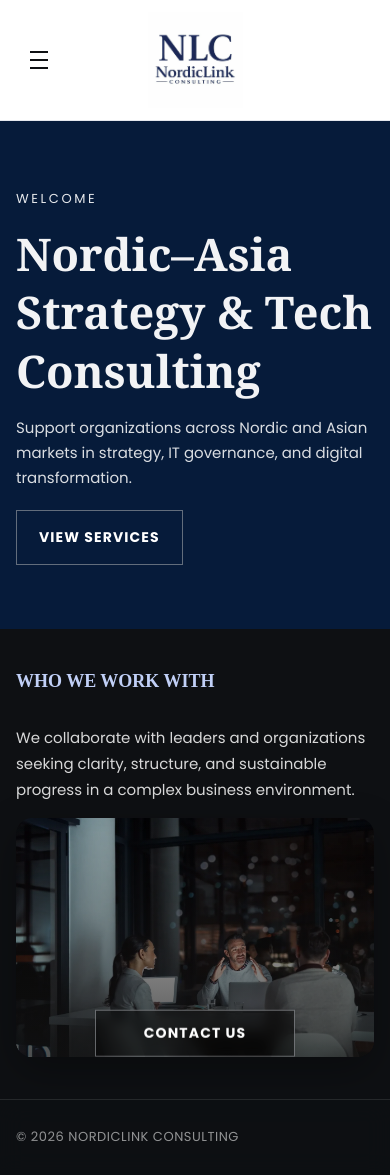
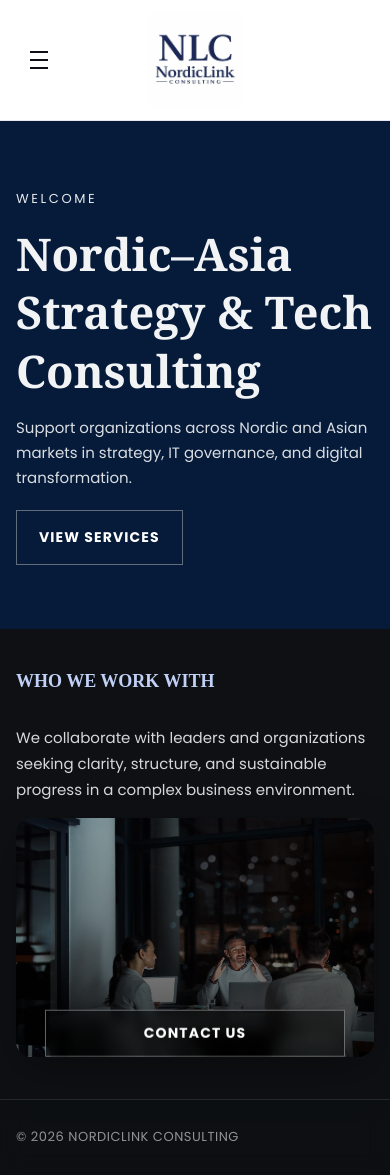
Before and after one commit to jeanalbertsen-svg/nordiclink-site, a React (Vite) app: page / in a window 390 px wide. Built offline with nearby package versions, Linux system fonts and the light colour scheme; the HTML template or start-up script is replaced by a standard one; a web font is replaced by a local one.

Commit message:
Fix header/mobile dropdown + styles

```diff
--- a/src/pages/Home.css
+++ b/src/pages/Home.css
@@ -92,13 +92,6 @@
   flex-direction: column;
   justify-content: flex-end;
   gap: 14px;
-
-  background: linear-gradient(
-    to top,
-    rgba(22, 22, 22, 0.65),
-    rgba(34, 33, 33, 0.25) 50%,
-    transparent
-  );
 }
 
 /* Title */
--- a/src/styles/global.css
+++ b/src/styles/global.css
@@ -163,7 +163,7 @@ h6{ font-size: 16px; line-height: 1.35; }
   display: inline-flex;
   align-items: center;
   justify-content: center;
-  width:200px;
+  width:300px;
 
   padding: 10px 20px;
   font-size: 14px;
```
